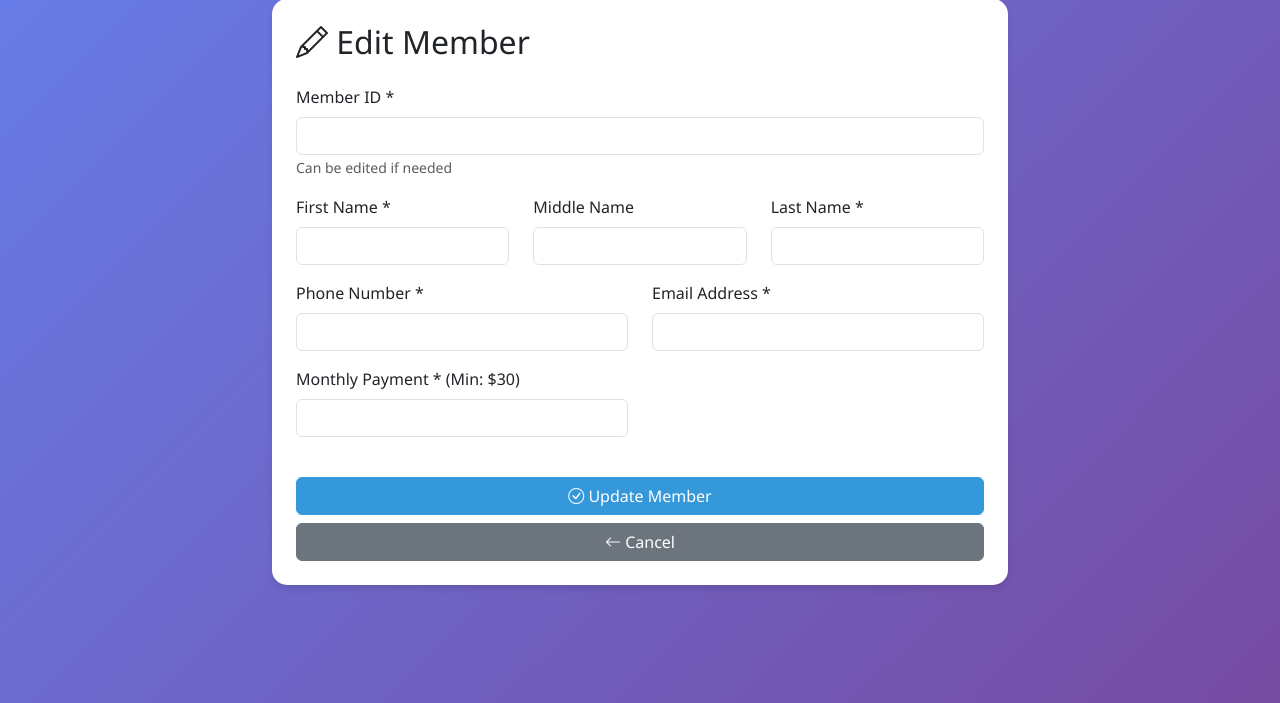
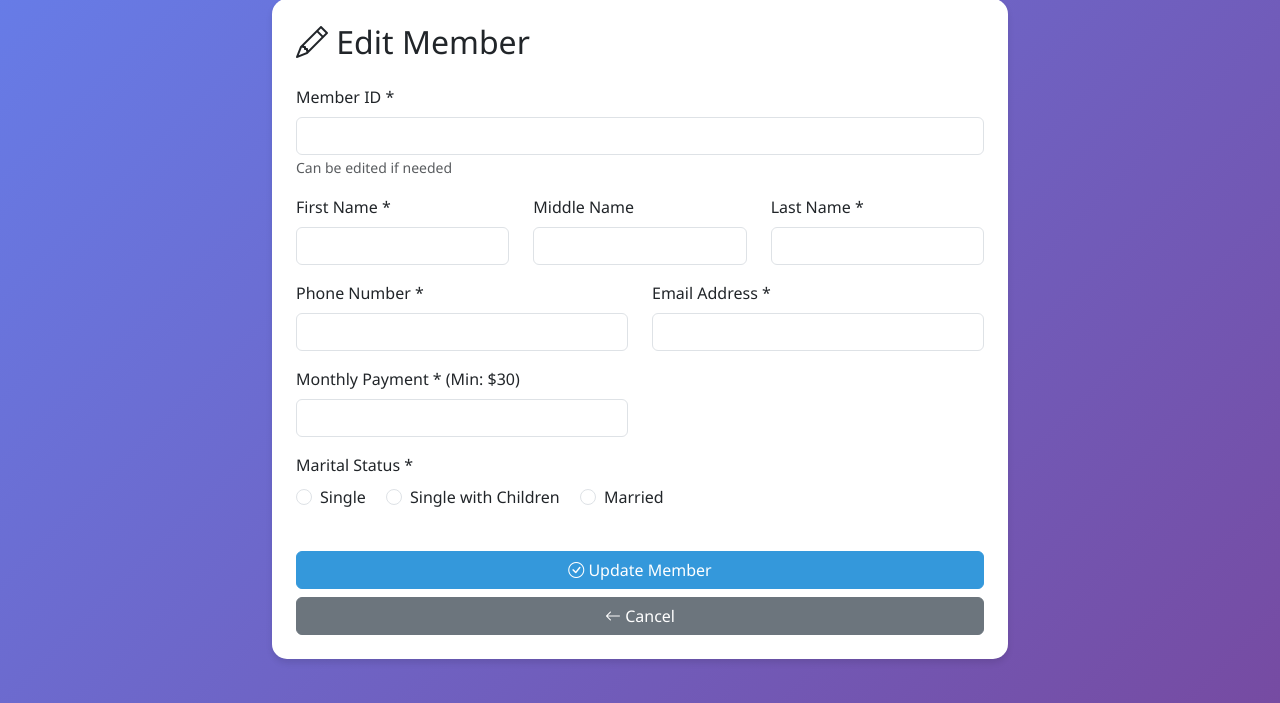
Before and after one commit to leulgeb/ETOTCmembership, a Flask app: template templates/edit_member.html in a window 1280 px wide. Shown: the part 97-800 px from the top of the page. Run offline with Flask 3, Linux system fonts and the light colour scheme; the template is opened without the code that fills it, so the values that code supplies are empty.

Commit message:
Add a new marital status option for members
Update the Member model and forms to include "Single with Children" as a marital status option, enhancing member data collection.

Replit-Commit-Author: Agent
Replit-Commit-Session-Id: 0cc8fc14-686c-446c-897c-019bc625d2be
Replit-Commit-Checkpoint-Type: intermediate_checkpoint
Replit-Commit-Event-Id: bc8b9d36-14de-49be-805a-641bb62fbae5
Replit-Commit-Screenshot-Url: https://storage.googleapis.com/screenshot-production-us-central1/ea42f84b-dcdc-43bb-ae45-5e05ecbbcf86/0cc8fc14-686c-446c-897c-019bc625d2be/VVUh7OP
Replit-Helium-Checkpoint-Created: true

```diff
--- a/main.py
+++ b/main.py
@@ -740,7 +740,7 @@ def add_member():
 
             # Parse gender and marital status (use simple strings)
             gender = gender_str if gender_str in ['male', 'female'] else None
-            marital_status = marital_status_str if marital_status_str in ['single', 'married'] else 'single'
+            marital_status = marital_status_str if marital_status_str in ['single', 'married', 'single_with_children'] else 'single'
 
             # Generate or use custom ID
             if custom_id:
@@ -906,6 +906,9 @@ def edit_member(member_id):
     if request.method == 'POST':
         try:
             new_id = request.form.get('member_id', '').strip().upper()
+            marital_status_str = request.form.get('marital_status', 'single').strip()
+            marital_status = marital_status_str if marital_status_str in ['single', 'married', 'single_with_children'] else 'single'
+
             first_name = request.form.get('first_name', '').strip()
             middle_name = request.form.get('middle_name', '').strip() or None
             last_name = request.form.get('last_name', '').strip()
@@ -934,6 +937,7 @@ def edit_member(member_id):
                 return render_template('edit_member.html', member=member)
 
             member.member_id = new_id
+            member.marital_status = marital_status
             member.first_name = first_name
             member.middle_name = middle_name
             member.last_name = last_name
--- a/models.py
+++ b/models.py
@@ -65,7 +65,7 @@ class Member(db.Model):
     email = db.Column(String(200))
     phone = db.Column(String(50))
     confession_name = db.Column(String(100))
-    marital_status = db.Column(String(20), default='single')
+    marital_status = db.Column(String(50), default='single')
     password_hash = db.Column(String(255), nullable=False)
     monthly_payment = db.Column(Float, nullable=False, default=25.0)
     created_at = db.Column(DateTime, default=datetime.utcnow)
--- a/templates/add_member.html
+++ b/templates/add_member.html
@@ -123,6 +123,10 @@
                             <div class="form-check form-check-inline">
                                 <input class="form-check-input" type="radio" name="marital_status" id="single" value="single" {% if request.form.get('marital_status', 'single') == 'single' %}checked{% endif %}>
                                 <label class="form-check-label" for="single">Single</label>
+                            </div>
+                            <div class="form-check form-check-inline">
+                                <input class="form-check-input" type="radio" name="marital_status" id="single_with_children" value="single_with_children" {% if request.form.get('marital_status') == 'single_with_children' %}checked{% endif %}>
+                                <label class="form-check-label" for="single_with_children">Single with Children</label>
                             </div>
                             <div class="form-check form-check-inline">
                                 <input class="form-check-input" type="radio" name="marital_status" id="married" value="married" {% if request.form.get('marital_status') == 'married' %}checked{% endif %}>
--- a/templates/edit_member.html
+++ b/templates/edit_member.html
@@ -60,6 +60,24 @@
                         </div>
                     </div>
 
+                    <div class="row">
+                        <div class="col-md-12 mb-3">
+                            <label class="form-label">Marital Status *</label><br>
+                            <div class="form-check form-check-inline">
+                                <input class="form-check-input" type="radio" name="marital_status" id="single" value="single" {% if member.marital_status == 'single' %}checked{% endif %}>
+                                <label class="form-check-label" for="single">Single</label>
+                            </div>
+                            <div class="form-check form-check-inline">
+                                <input class="form-check-input" type="radio" name="marital_status" id="single_with_children" value="single_with_children" {% if member.marital_status == 'single_with_children' %}checked{% endif %}>
+                                <label class="form-check-label" for="single_with_children">Single with Children</label>
+                            </div>
+                            <div class="form-check form-check-inline">
+                                <input class="form-check-input" type="radio" name="marital_status" id="married" value="married" {% if member.marital_status == 'married' %}checked{% endif %}>
+                                <label class="form-check-label" for="married">Married</label>
+                            </div>
+                        </div>
+                    </div>
+
                     <div class="d-grid gap-2 mt-4">
                         <button type="submit" class="btn btn-primary">
                             <i class="bi bi-check-circle"></i> Update Member
```
Also changed, not shown: templates/member_details.html (+10 -1 lines).
